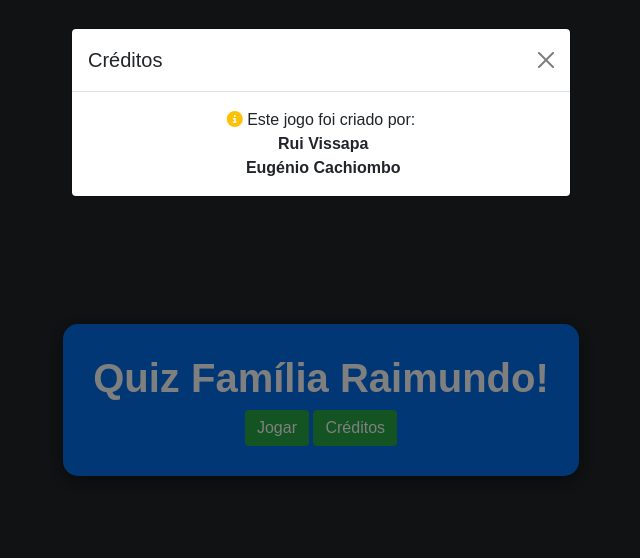
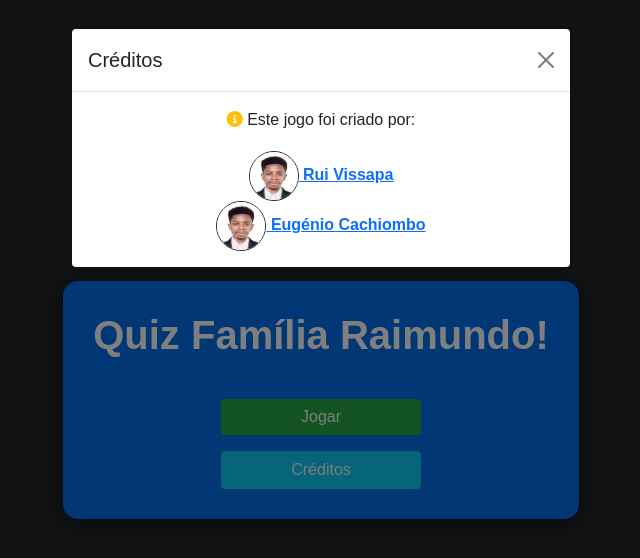
Before and after one commit to eugeniocachiombo/Quiz-1.1, a plain HTML site: page index.html in a window 1280 px wide. Both pictures are taken after a click on the button "Créditos". Shown: the whole page, without its empty margins (319-959 px from the left). Drawn offline with Linux system fonts and the light colour scheme.

Commit message:
Menu inicial organizado

```diff
--- a/index.html
+++ b/index.html
@@ -19,13 +19,29 @@
                 <h1 class="nome_jogo"></h1>
             </div>
 
-            <button class="btn btn-success">
-                Jogar
-            </button>
+            <div class="row g-3 flex-column d-flex justify-content-center ">
+                <div class="col mt-5">
+                    <a href="jogo.html">
+                        <button style="min-width: 200px;" type="button" class="btn btn-success">
+                            Jogar
+                        </button>
+                    </a>
+                </div>
 
-            <button type="button" class="btn btn-success" data-bs-toggle="modal" data-bs-target="#creditoModal">
-                Créditos
-            </button>
+                <div class="col">
+                    <button style="min-width: 200px;" type="button" class="btn btn-info text-light" data-bs-toggle="modal"
+                        data-bs-target="#creditoModal">
+                        Créditos
+                    </button>
+                </div>
+
+                <div class="col d-none">
+                    <button style="min-width: 200px;" id="sair" type="button"
+                        class="btn btn-danger">
+                        Sair do jogo
+                    </button>
+                </div>
+            </div>
 
             <!-- Modal -->
             <div class="modal fade" id="creditoModal" tabindex="-1" aria-labelledby="creditoModalLabel"
@@ -37,9 +53,16 @@
                             <button type="button" class="btn-close" data-bs-dismiss="modal" aria-label="Close"></button>
                         </div>
                         <div class="modal-body text-dark">
-                           <i class="fas fa-info-circle text-warning"></i> Este jogo foi criado por: <br>
-                           <img src="" alt=""> <b>Rui Vissapa</b> <br>
-                           <img src="" alt=""> <b>Eugénio Cachiombo</b>
+                            <i class="fas fa-info-circle text-warning pb-4"></i> Este jogo foi criado por: <br>
+                            <a href="assets/img/genio.jpg">
+                                <img src="assets/img/genio.jpg" alt="" class="img-fluid border border-dark"
+                                    style="border-radius: 50%; height: 50px; width: 50px;"> <b>Rui Vissapa</b>
+                            </a> <br>
+
+                            <a href="assets/img/genio.jpg">
+                                <img src="assets/img/genio.jpg" alt="" class="img-fluid border border-dark"
+                                    style="border-radius: 50%; height: 50px; width: 50px;"> <b>Eugénio Cachiombo</b>
+                            </a>
                         </div>
                     </div>
                 </div>
```
Also changed, not shown: fim_acertos.html (+11 -3 lines), fim_erros.html (+5 -1 lines), jogo.html (+8 -0 lines), assets/img/genio.jpg (added).
